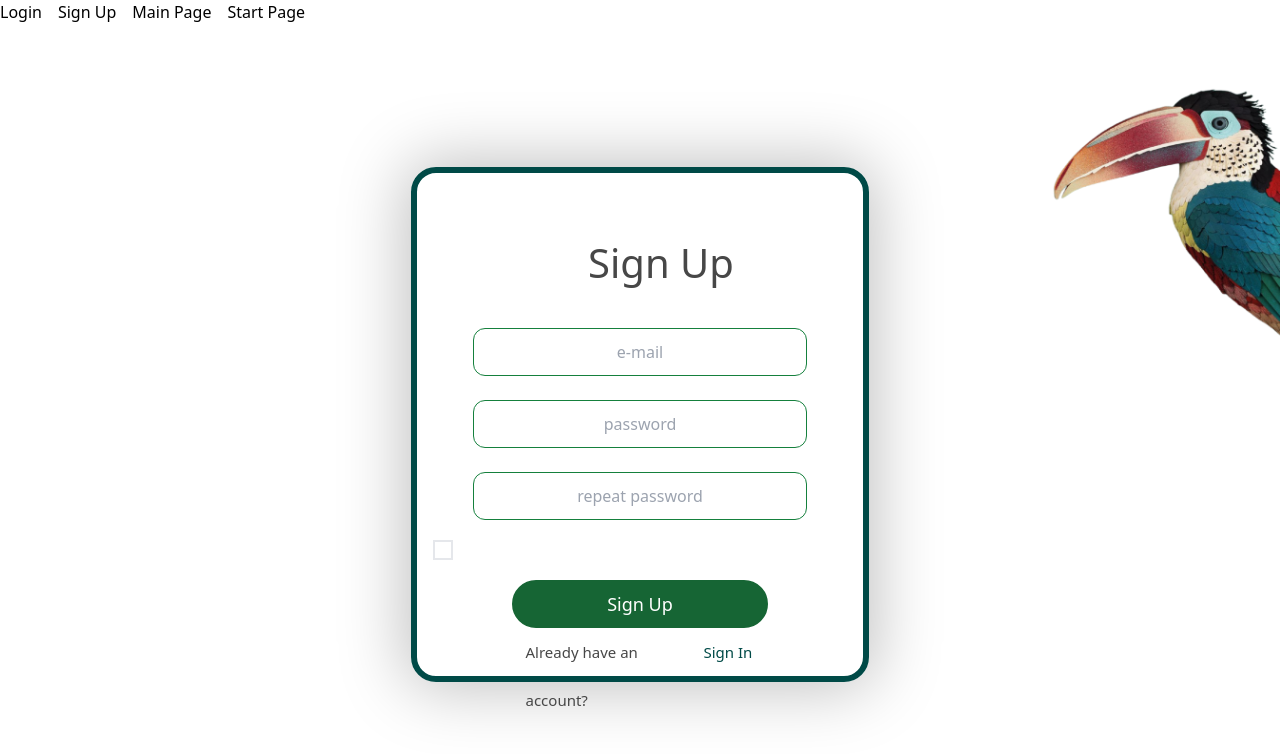
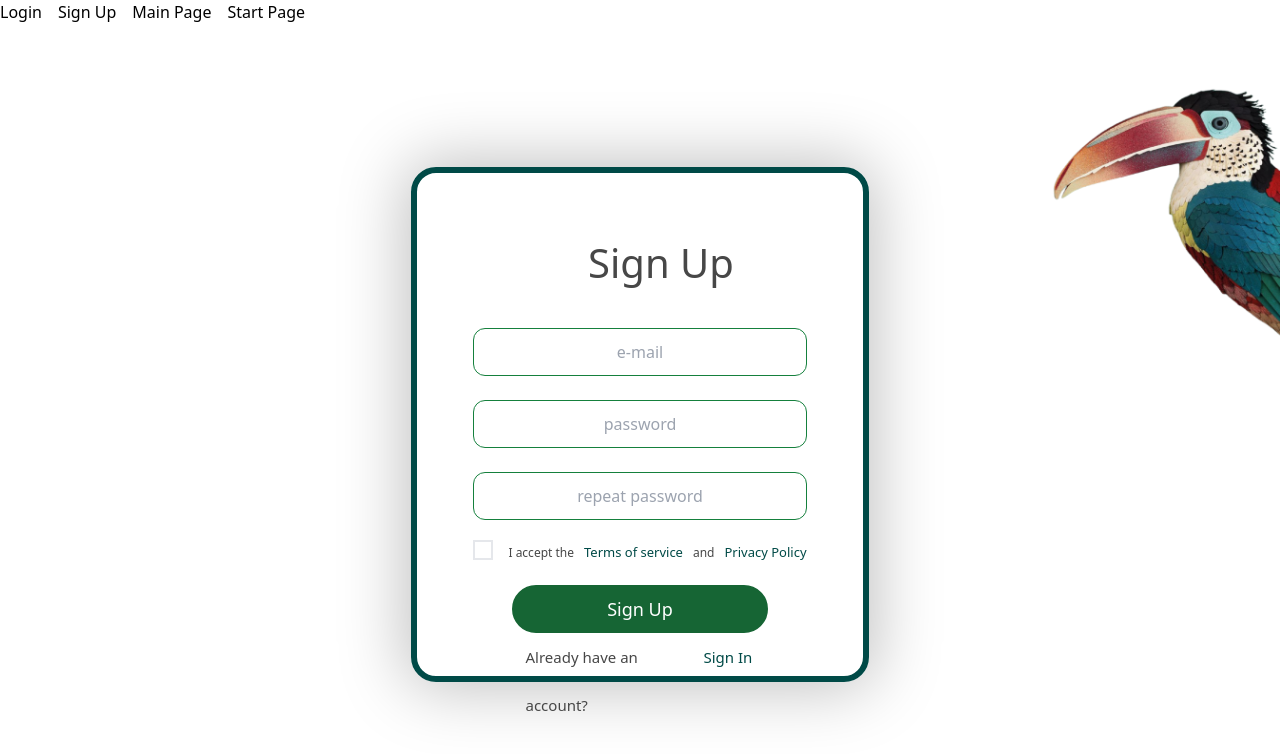
Before and after one commit to HlibHryshko/toucan-planner, a React (Create React App) app: page /signup in a window 1280 px wide. Shown: the top 754 px of the page. Built offline with nearby package versions, Linux system fonts and the light colour scheme.

Commit message:
sign up if finished by pelikan

```diff
--- a/src/pages/SignUp.js
+++ b/src/pages/SignUp.js
@@ -76,13 +76,60 @@ const SignUp = () => {
               </div>
             </div>
             {/* div that holds buttons and so on */}
-            <div>
+            <div className="flex justify-center">
               <CheckBox
                 value={privacySettingsAccepted}
                 onChange={() => {
                   setPrivaceSettingsAccepted((currentState) => !currentState);
                 }}
               />
+
+                <div
+                  style={{
+                    fontSize: "12px",
+                    lineHeight: "25px",
+                    color: "#474747",
+                    marginLeft: "15px",
+                  }}
+                >
+                  {" "}
+                  I accept the
+                </div>
+                <div
+                  style={{
+                    fontSize: "13px",
+                    lineHeight: "25px",
+                    color: "#004A47",
+                    marginLeft: "10px",
+                    marginRight: "10px"
+                  }}
+                >
+                  {" "}
+                  Terms of service
+                </div>
+                <div
+                  style={{
+                    fontSize: "12px",
+                    lineHeight: "25px",
+                    color: "#474747",
+                    marginRight: "10px"
+
+                  }}
+                >
+                  {" "}
+                  and
+                </div>
+                <div
+                  style={{
+                    fontSize: "13px",
+                    lineHeight: "25px",
+                    color: "#004A47"
+                  }}
+                >
+                  {" "}
+                  Privacy Policy
+                </div>
+
             </div>
             <div className="flex flex-col items-center">
               <Button primary rounded className="w-64 h-12 mt-5 text-lg">
@@ -97,7 +144,6 @@ const SignUp = () => {
                     height: "55px",
                     fontSize: "15px",
                     lineHeight: "48px",
-                    display: "flex",
                     color: "#474747",
                     marginLeft: "120px",
                   }}
@@ -111,7 +157,6 @@ const SignUp = () => {
                     height: "55px",
                     fontSize: "15px",
                     lineHeight: "48px",
-                    display: "flex",
                     color: "#004A47",
                     marginLeft: "7px",
                   }}
```
